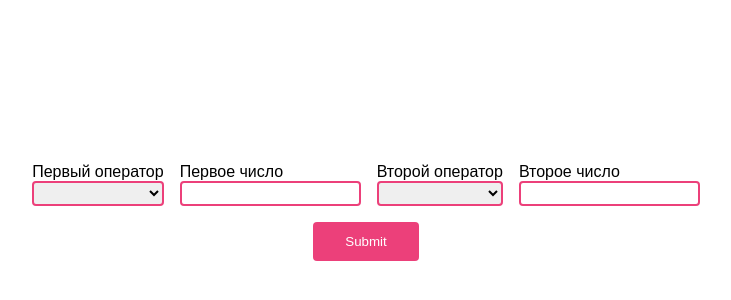
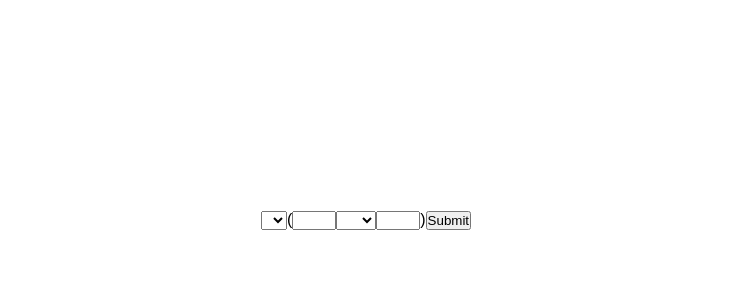
Before and after one commit to Technopark-Altair/test2-FirtiCe, an Angular app in the folder test2/: page / in a window 1280 px wide. Shown: the part 180-480 px from the top of the page, without its empty margins (274-1005 px from the left). Built offline with nearby package versions, Linux system fonts and the light colour scheme.

Commit message:
Update app.component.html

```diff
--- a/test2/src/app/app.component.html
+++ b/test2/src/app/app.component.html
@@ -1,28 +1,13 @@
-<div class="block">
-  <div class="block-expression">
-    <label class="label operator block-expression__elem">
-      Первый оператор
-      <select class="select" [(ngModel)]="firstOperator">
-        <option>!</option>
-      </select>
-    </label>
-    <label class="label number block-expression__elem">
-      Первое число
-      <input class="input" type="number" [(ngModel)]="firstNumber">
-    </label>
-    <label class="label operator block-expression__elem">
-      Второй оператор
-      <select class="select" [(ngModel)]="secondOperator">
-        <option>&&</option>
-        <option>||</option>
-      </select>
-    </label>
-    <label class="label number block-expression__elem">
-      Второе число
-      <input class="input" [(ngModel)]="secondNumber" type="number">
-    </label>
-  </div>
-  <input type="submit" (click)="onClick()" class="block-button">
-  <p class="result">{{ result }}</p>
-  <p class="block-error" *ngIf="errorMsg">{{ errorMsg }}</p>
-</div>
+<select [(ngModel)]='firstO'>
+    <option>!</option>
+  </select>
+  <span>(</span>
+  <input type="number" [(ngModel)]='firstN' max='1' min='0'/>
+  <select [(ngModel)]='secondO'>
+    <option>||</option>
+    <option>&&</option>
+  </select>
+  <input type="number" [(ngModel)]='secondN' max='1' min='0'/>
+  <span>)</span>
+  <input class='button' type="submit" (click)="click()"/>
+  <p>{{ result }}</p>
```
